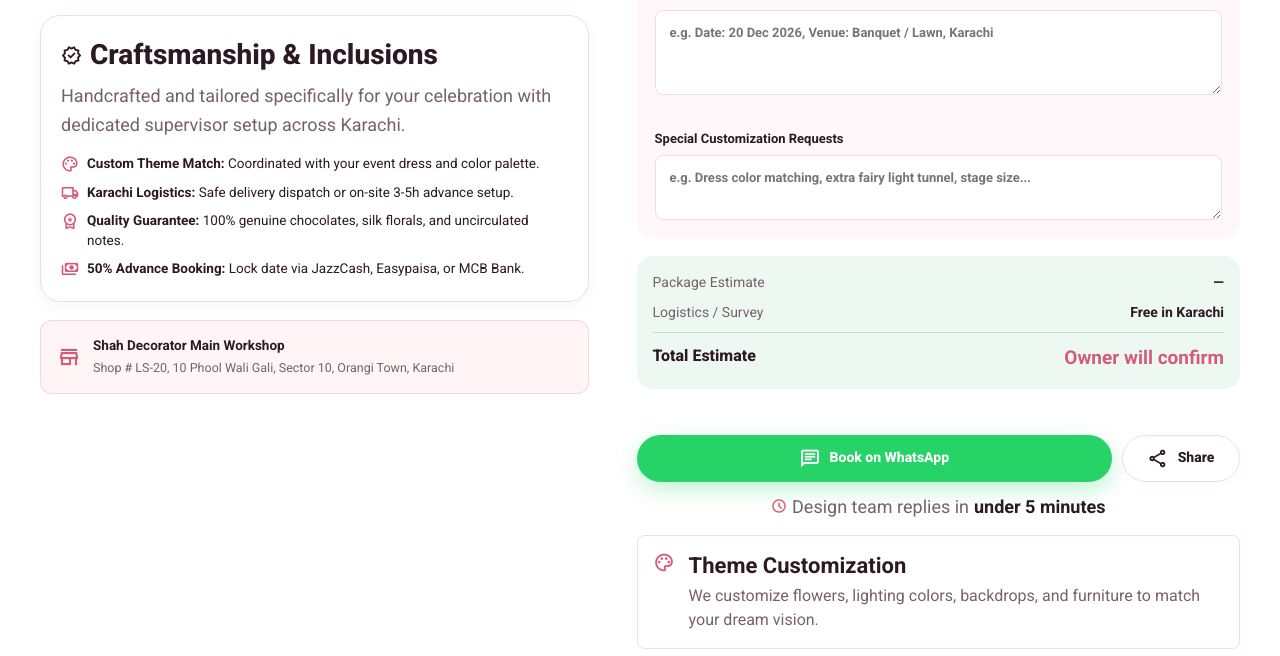
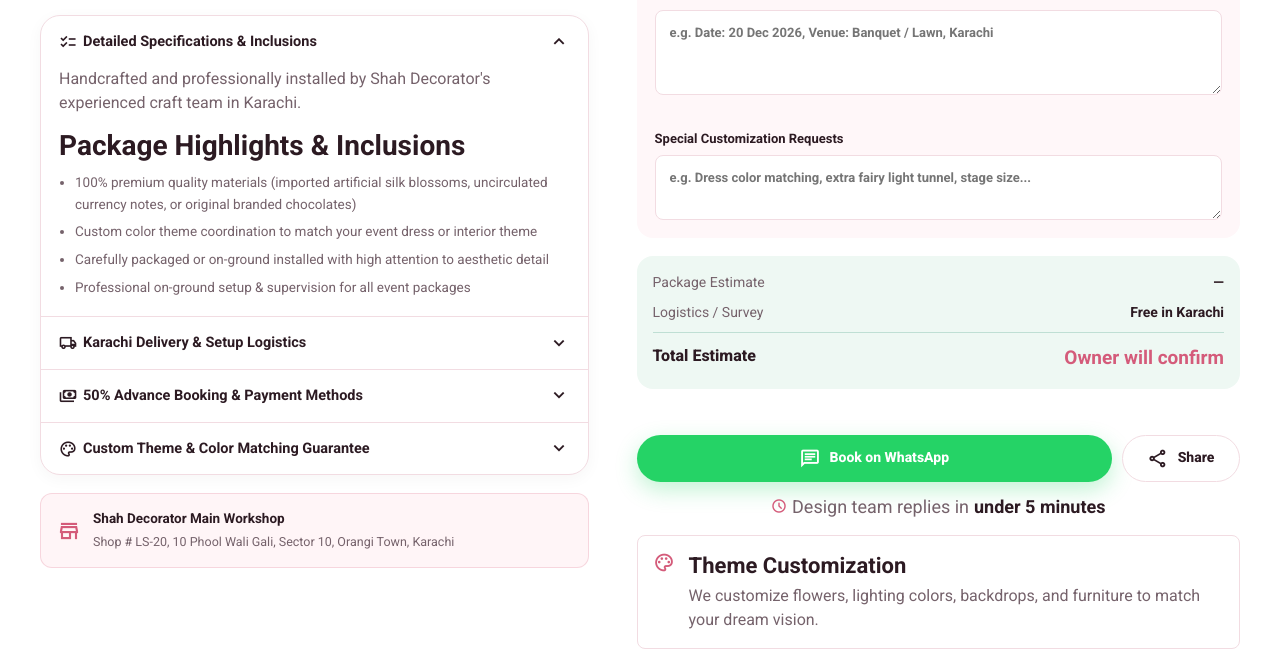
Before and after one commit to M-AmmarHamza/shah-decorator, a website built with Vite: page product.html in a window 1280 px wide. Shown: the part 852-1508 px from the top of the page. Built offline with nearby package versions, Linux system fonts and the light colour scheme; some packages are replaced by stand-ins of ours; no server answers; the database is empty.

Commit message:
Integrate specifications and logistics accordions under product media column to eliminate vertical whitespace

```diff
--- a/product.html
+++ b/product.html
@@ -61,15 +61,58 @@
             <button class="thumb" type="button" data-gallery-thumb><img src="https://images.unsplash.com/photo-1464366400600-7168b8af9bc3?auto=format&fit=crop&w=400&h=400&q=80" alt="Outdoor event canopy" width="400" height="400"></button>
           </div>
 
-          <div class="media-detail-box">
-            <h3><span class="material-symbols-outlined">verified</span>Craftsmanship &amp; Inclusions</h3>
-            <p class="media-product-desc">Handcrafted and tailored specifically for your celebration with dedicated supervisor setup across Karachi.</p>
-            <ul class="media-inclusions-list">
-              <li><span class="material-symbols-outlined">palette</span><span><strong>Custom Theme Match:</strong> Coordinated with your event dress and color palette.</span></li>
-              <li><span class="material-symbols-outlined">local_shipping</span><span><strong>Karachi Logistics:</strong> Safe delivery dispatch or on-site 3-5h advance setup.</span></li>
-              <li><span class="material-symbols-outlined">workspace_premium</span><span><strong>Quality Guarantee:</strong> 100% genuine chocolates, silk florals, and uncirculated notes.</span></li>
-              <li><span class="material-symbols-outlined">payments</span><span><strong>50% Advance Booking:</strong> Lock date via JazzCash, Easypaisa, or MCB Bank.</span></li>
-            </ul>
+          <div class="accordion">
+            <div class="accordion-item open" data-accordion-item>
+              <button class="accordion-trigger" type="button" data-accordion-trigger>
+                <span><span class="material-symbols-outlined" style="vertical-align: middle; margin-right: 6px; font-size: 18px;">checklist</span>Detailed Specifications &amp; Inclusions</span>
+                <span class="material-symbols-outlined">expand_less</span>
+              </button>
+              <div class="accordion-panel product-rich-description">
+                <p class="detail-description">Handcrafted and professionally installed by Shah Decorator's experienced craft team in Karachi.</p>
+                <h3>Package Highlights &amp; Inclusions</h3>
+                <ul class="detail-inclusions-list">
+                  <li>100% premium quality materials (imported artificial silk blossoms, uncirculated currency notes, or original branded chocolates)</li>
+                  <li>Custom color theme coordination to match your event dress or interior theme</li>
+                  <li>Carefully packaged or on-ground installed with high attention to aesthetic detail</li>
+                  <li>Professional on-ground setup &amp; supervision for all event packages</li>
+                </ul>
+              </div>
+            </div>
+            <div class="accordion-item" data-accordion-item>
+              <button class="accordion-trigger" type="button" data-accordion-trigger>
+                <span><span class="material-symbols-outlined" style="vertical-align: middle; margin-right: 6px; font-size: 18px;">local_shipping</span>Karachi Delivery &amp; Setup Logistics</span>
+                <span class="material-symbols-outlined">expand_more</span>
+              </button>
+              <div class="accordion-panel">
+                <p><strong>Deliverable Gifts &amp; Supplies:</strong> Carefully packed in protective gift boxes and dispatched across Karachi (Orangi, Nazimabad, Gulshan, DHA, Clifton, etc.) via dedicated riders.</p>
+                <p><strong>On-Location Room &amp; Stage Decor:</strong> Our setup crew arrives 3 to 5 hours prior to your scheduled event time for complete on-site installation, lighting test, and final styling. Smooth dismantling after the event.</p>
+              </div>
+            </div>
+            <div class="accordion-item" data-accordion-item>
+              <button class="accordion-trigger" type="button" data-accordion-trigger>
+                <span><span class="material-symbols-outlined" style="vertical-align: middle; margin-right: 6px; font-size: 18px;">payments</span>50% Advance Booking &amp; Payment Methods</span>
+                <span class="material-symbols-outlined">expand_more</span>
+              </button>
+              <div class="accordion-panel">
+                <p>A <strong>50% advance deposit</strong> is required to lock in your event date and arrange custom materials. The remaining 50% balance is payable upon delivery or setup completion.</p>
+                <p><strong>Accepted Payment Methods:</strong></p>
+                <ul>
+                  <li><strong>JazzCash:</strong> 0313-8136846 (Shah Decorator)</li>
+                  <li><strong>Easypaisa:</strong> 0313-8136846</li>
+                  <li><strong>Bank Transfer:</strong> MCB Bank Account (Details shared on WhatsApp invoice)</li>
+                  <li><strong>Cash on Delivery / Setup:</strong> Remaining balance upon inspection</li>
+                </ul>
+              </div>
+            </div>
+            <div class="accordion-item" data-accordion-item>
+              <button class="accordion-trigger" type="button" data-accordion-trigger>
+                <span><span class="material-symbols-outlined" style="vertical-align: middle; margin-right: 6px; font-size: 18px;">palette</span>Custom Theme &amp; Color Matching Guarantee</span>
+                <span class="material-symbols-outlined">expand_more</span>
+              </button>
+              <div class="accordion-panel">
+                <p>Want a specific ribbon color, backdrop size, personalized neon signage, or bouquet size? You can send reference photos directly on WhatsApp (+92 313 8136846) after placing your order, and our lead designer will tailor the setup to your exact specifications.</p>
+              </div>
+            </div>
           </div>
 
           <div class="media-trust-badge">
@@ -84,7 +127,7 @@
         <div class="detail-copy">
           <div class="detail-title-row">
             <div>
-              <h1>Luxury Wedding Stage & Floral Backdrop</h1>
+              <h1>Luxury Wedding Stage &amp; Floral Backdrop</h1>
               <div class="stars" aria-label="5.0 out of 5 stars">
                 <span class="material-symbols-outlined" style="font-variation-settings:'FILL' 1;">star</span>
                 <span class="material-symbols-outlined" style="font-variation-settings:'FILL' 1;">star</span>
@@ -103,7 +146,7 @@
           </div>
           <div class="stock-card">
             <span class="material-symbols-outlined">check_circle</span>
-            <div><strong>Dates Available For Booking</strong><br><span>On-ground setup & supervision included</span></div>
+            <div><strong>Dates Available For Booking</strong><br><span>On-ground setup &amp; supervision included</span></div>
           </div>
           <form class="structured-order" data-structured-order novalidate>
             <div class="order-options" data-order-options></div>
@@ -116,14 +159,14 @@
               </div>
             </div>
             <fieldset class="customer-fields">
-              <legend>Event & Venue Details</legend>
+              <legend>Event &amp; Venue Details</legend>
               <div class="order-field-grid">
                 <label>Full name <input class="field" name="name" autocomplete="name" maxlength="80" required><small data-error="name"></small></label>
                 <label>WhatsApp number <input class="field" name="mobile" type="tel" autocomplete="tel" placeholder="03xx xxxxxxx" maxlength="30" required><small data-error="mobile"></small></label>
                 <label>Event City / Venue <input class="field" name="city" autocomplete="address-level2" placeholder="e.g. Karachi / Venue" maxlength="80" required><small data-error="city"></small></label>
                 <label>Payment Preference <select class="field" name="payment" required><option value="">Select payment</option><option>Advance Bank Transfer</option><option>JazzCash</option><option>Easypaisa</option><option>Cash on Setup</option></select><small data-error="payment"></small></label>
               </div>
-              <label>Event Date & Venue Address <textarea class="field" name="address" autocomplete="street-address" rows="3" maxlength="300" placeholder="e.g. Date: 20 Dec 2026, Venue: Banquet / Lawn, Karachi" required></textarea><small data-error="address"></small></label>
+              <label>Event Date &amp; Venue Address <textarea class="field" name="address" autocomplete="street-address" rows="3" maxlength="300" placeholder="e.g. Date: 20 Dec 2026, Venue: Banquet / Lawn, Karachi" required></textarea><small data-error="address"></small></label>
               <label>Special Customization Requests <textarea class="field" name="note" rows="2" maxlength="300" placeholder="e.g. Dress color matching, extra fairy light tunnel, stage size..."></textarea></label>
             </fieldset>
             <div class="order-summary" aria-live="polite">
@@ -141,62 +184,6 @@
             <div class="info-card"><span class="material-symbols-outlined">palette</span><div><h4>Theme Customization</h4><p>We customize flowers, lighting colors, backdrops, and furniture to match your dream vision.</p></div></div>
             <a class="info-card" href="payment.html"><span class="material-symbols-outlined">payments</span><div><h4>Advance Payment Terms</h4><p><span class="mini-chip">Bank Transfer</span> <span class="mini-chip">JazzCash</span> <span class="mini-chip">Easypaisa</span> — view booking details</p></div></a>
             <div class="info-card"><span class="material-symbols-outlined">assignment_return</span><div><h4>Date Reschedule Flexibility</h4><p>Flexible date adjustments with 7 days prior notice. Terms and conditions apply.</p></div></div>
-          </div>
-        </div>
-      </section>
-
-      <section class="section-tight">
-        <div class="accordion">
-          <div class="accordion-item open" data-accordion-item>
-            <button class="accordion-trigger" type="button" data-accordion-trigger>
-              <span><span class="material-symbols-outlined" style="vertical-align: middle; margin-right: 6px; font-size: 18px;">checklist</span>Detailed Specifications &amp; Inclusions</span>
-              <span class="material-symbols-outlined">expand_less</span>
-            </button>
-            <div class="accordion-panel product-rich-description">
-              <p class="detail-description">Handcrafted and professionally installed by Shah Decorator's experienced craft team in Karachi.</p>
-              <h3>Package Highlights &amp; Inclusions</h3>
-              <ul class="detail-inclusions-list">
-                <li>100% premium quality materials (imported artificial silk blossoms, uncirculated currency notes, or original branded chocolates)</li>
-                <li>Custom color theme coordination to match your event dress or interior theme</li>
-                <li>Carefully packaged or on-ground installed with high attention to aesthetic detail</li>
-                <li>Professional on-ground setup &amp; supervision for all event packages</li>
-              </ul>
-            </div>
-          </div>
-          <div class="accordion-item" data-accordion-item>
-            <button class="accordion-trigger" type="button" data-accordion-trigger>
-              <span><span class="material-symbols-outlined" style="vertical-align: middle; margin-right: 6px; font-size: 18px;">local_shipping</span>Karachi Delivery &amp; Setup Logistics</span>
-              <span class="material-symbols-outlined">expand_more</span>
-            </button>
-            <div class="accordion-panel">
-              <p><strong>Deliverable Gifts &amp; Supplies:</strong> Carefully packed in protective gift boxes and dispatched across Karachi (Orangi, Nazimabad, Gulshan, DHA, Clifton, etc.) via dedicated riders.</p>
-              <p><strong>On-Location Room &amp; Stage Decor:</strong> Our setup crew arrives 3 to 5 hours prior to your scheduled event time for complete on-site installation, lighting test, and final styling. Smooth dismantling after the event.</p>
-            </div>
-          </div>
-          <div class="accordion-item" data-accordion-item>
-            <button class="accordion-trigger" type="button" data-accordion-trigger>
-              <span><span class="material-symbols-outlined" style="vertical-align: middle; margin-right: 6px; font-size: 18px;">payments</span>50% Advance Booking &amp; Payment Methods</span>
-              <span class="material-symbols-outlined">expand_more</span>
-            </button>
-            <div class="accordion-panel">
-              <p>A <strong>50% advance deposit</strong> is required to lock in your event date and arrange custom materials. The remaining 50% balance is payable upon delivery or setup completion.</p>
-              <p><strong>Accepted Payment Methods:</strong></p>
-              <ul>
-                <li><strong>JazzCash:</strong> 0313-8136846 (Shah Decorator)</li>
-                <li><strong>Easypaisa:</strong> 0313-8136846</li>
-                <li><strong>Bank Transfer:</strong> MCB Bank Account (Details shared on WhatsApp invoice)</li>
-                <li><strong>Cash on Delivery / Setup:</strong> Remaining balance upon inspection</li>
-              </ul>
-            </div>
-          </div>
-          <div class="accordion-item" data-accordion-item>
-            <button class="accordion-trigger" type="button" data-accordion-trigger>
-              <span><span class="material-symbols-outlined" style="vertical-align: middle; margin-right: 6px; font-size: 18px;">palette</span>Custom Theme &amp; Color Matching Guarantee</span>
-              <span class="material-symbols-outlined">expand_more</span>
-            </button>
-            <div class="accordion-panel">
-              <p>Want a specific ribbon color, backdrop size, personalized neon signage, or bouquet size? You can send reference photos directly on WhatsApp (+92 313 8136846) after placing your order, and our lead designer will tailor the setup to your exact specifications.</p>
-            </div>
           </div>
         </div>
       </section>
--- a/styles.css
+++ b/styles.css
@@ -1379,54 +1379,57 @@ button {
   object-fit: cover;
 }
 
-.media-detail-box {
-  background: #ffffff;
+.product-media .accordion {
   border: 1px solid var(--border-soft, #F2DCE2);
   border-radius: var(--radius-lg, 16px);
-  padding: 22px 20px;
+  background: #ffffff;
+  overflow: hidden;
   box-shadow: 0 4px 16px rgba(44, 26, 34, 0.04);
 }
 
-.media-detail-box h3 {
-  margin: 0 0 10px;
-  font-size: 16px;
-  font-weight: 800;
+.product-media .accordion-item {
+  border-bottom: 1px solid var(--border-soft, #F2DCE2);
+}
+
+.product-media .accordion-item:last-child {
+  border-bottom: none;
+}
+
+.product-media .accordion-trigger {
+  padding: 15px 18px;
+  font-size: 14.5px;
+  font-weight: 700;
   color: var(--text-color, #2C1A22);
-  display: flex;
-  align-items: center;
-  gap: 8px;
-}
-
-.media-detail-box p {
-  margin: 0 0 14px;
-  font-size: 14px;
+  cursor: pointer;
+  display: flex;
+  align-items: center;
+  justify-content: space-between;
+  width: 100%;
+  border: none;
+  background: transparent;
+  text-align: left;
+}
+
+.product-media .accordion-panel {
+  padding: 0 18px 18px;
+  font-size: 13.5px;
   color: var(--text-muted, #75626B);
   line-height: 1.6;
 }
 
-.media-inclusions-list {
-  list-style: none;
+.product-media .accordion-panel h3 {
+  margin: 12px 0 8px;
+  font-size: 14.5px;
+  font-weight: 700;
+  color: var(--text-color, #2C1A22);
+}
+
+.product-media .accordion-panel ul {
+  margin: 8px 0 0 16px;
   padding: 0;
-  margin: 0;
   display: flex;
   flex-direction: column;
-  gap: 9px;
-}
-
-.media-inclusions-list li {
-  display: flex;
-  align-items: flex-start;
-  gap: 8px;
-  font-size: 13.5px;
-  color: var(--text-color, #2C1A22);
-  line-height: 1.45;
-}
-
-.media-inclusions-list li .material-symbols-outlined {
-  color: var(--primary, #D45B7A);
-  font-size: 18px;
-  flex-shrink: 0;
-  margin-top: 1px;
+  gap: 6px;
 }
 
 .media-trust-badge {
```
